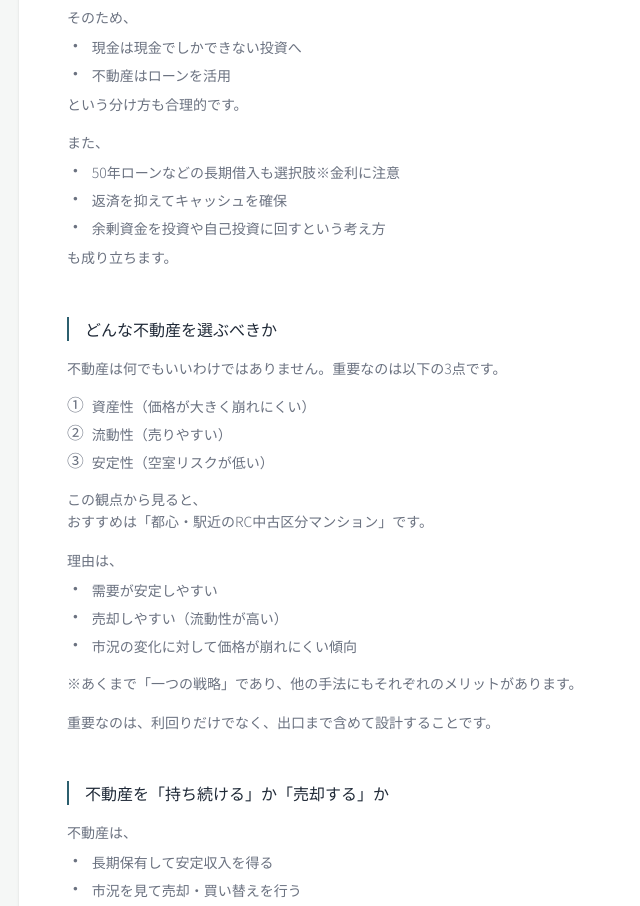
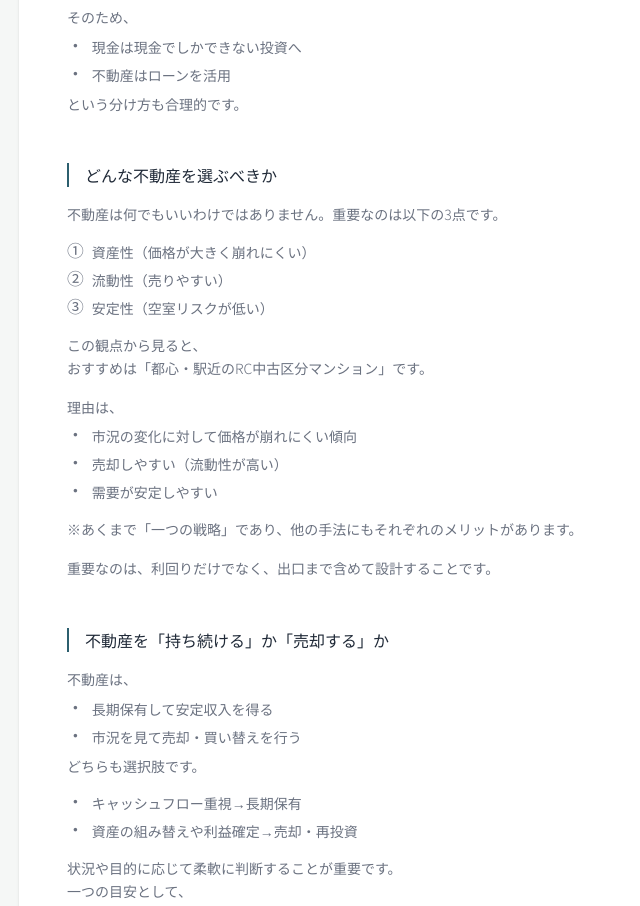
Before and after one commit to idsp0731-gif/onza-estate, a Next.js app: page /investment-guide in a window 1280 px wide. Shown: the part 2480-3386 px from the top of the page, without its empty margins (253-893 px from the left). Built offline with nearby package versions, Linux system fonts and the light colour scheme.

Commit message:
fix: 投資ガイドページの箇条書き順変更・段落削除

```diff
--- a/src/app/investment-guide/page.tsx
+++ b/src/app/investment-guide/page.tsx
@@ -197,17 +197,6 @@ export default function InvestmentGuidePage() {
                 <p className="text-sm leading-relaxed text-[#6B7280] mb-4">
                   という分け方も合理的です。
                 </p>
-                <p className="text-sm leading-relaxed text-[#6B7280] mb-2">
-                  また、
-                </p>
-                <ul className="space-y-2 text-sm text-[#6B7280] mb-2">
-                  <li className="flex gap-2"><span>・</span><span>50年ローンなどの長期借入も選択肢※金利に注意</span></li>
-                  <li className="flex gap-2"><span>・</span><span>返済を抑えてキャッシュを確保</span></li>
-                  <li className="flex gap-2"><span>・</span><span>余剰資金を投資や自己投資に回すという考え方</span></li>
-                </ul>
-                <p className="text-sm leading-relaxed text-[#6B7280]">
-                  も成り立ちます。
-                </p>
               </section>
 
               <section>
@@ -229,9 +218,9 @@ export default function InvestmentGuidePage() {
                   理由は、
                 </p>
                 <ul className="space-y-2 text-sm text-[#6B7280] mb-4">
+                  <li className="flex gap-2"><span>・</span><span>市況の変化に対して価格が崩れにくい傾向</span></li>
+                  <li className="flex gap-2"><span>・</span><span>売却しやすい（流動性が高い）</span></li>
                   <li className="flex gap-2"><span>・</span><span>需要が安定しやすい</span></li>
-                  <li className="flex gap-2"><span>・</span><span>売却しやすい（流動性が高い）</span></li>
-                  <li className="flex gap-2"><span>・</span><span>市況の変化に対して価格が崩れにくい傾向</span></li>
                 </ul>
                 <p className="text-sm leading-relaxed text-[#6B7280] mb-4">
                   ※あくまで「一つの戦略」であり、他の手法にもそれぞれのメリットがあります。
```
